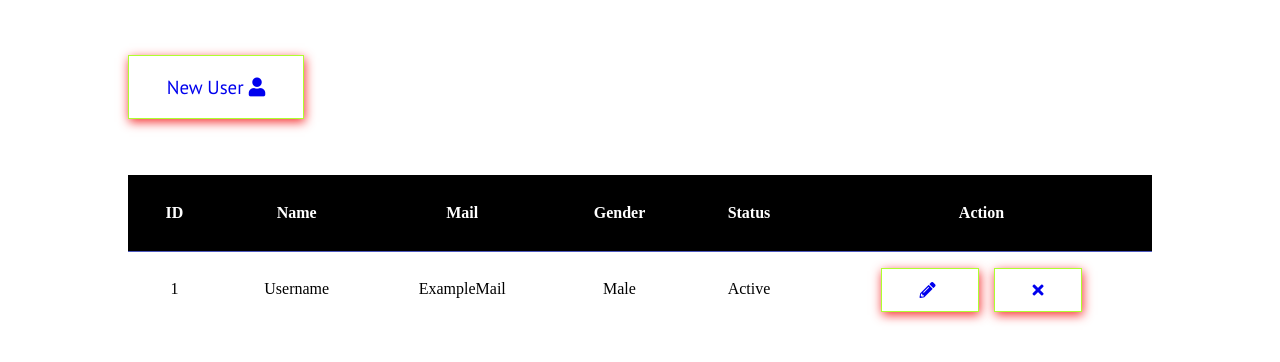
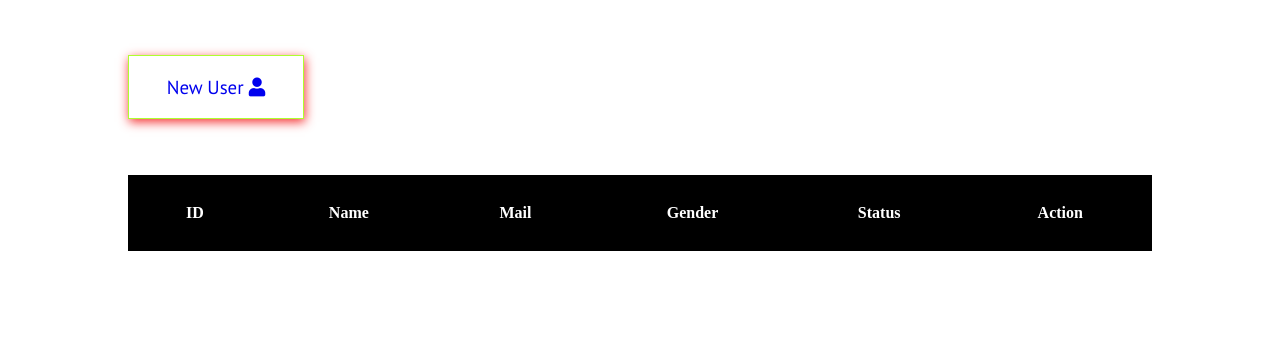
Before and after one commit to DP-0P/NotesHUB, a Node server app: page / in a window 1280 px wide. Shown: the part 112-474 px from the top of the page. Run offline with Node 20, Linux system fonts and the light colour scheme; lists and menus that the app fills with data are empty; some libraries are stand-ins or nearby versions.

Commit message:
almost there

```diff
--- /dev/null
+++ b/assets/js/index.js
@@ -0,0 +1,4 @@
+
+$('#add_user').submit(function(event){
+    alert('Crazy Crazy');
+})
--- a/views/addUser.ejs
+++ b/views/addUser.ejs
@@ -39,8 +39,8 @@
           >
         </div>
 
-        <form method="POST" id="update_user">
-          <div class="new_iser">
+        <form action="/api/users" method="POST" id="add_user">
+          <div class="">
             <div class="form-group">
               <label for="name" class="text-light">Name</label>
               <input type="hidden" name="id" value="" />
@@ -94,5 +94,7 @@
         </form>
       </div>
     </main>
+    <script src="https://cdnjs.cloudflare.com/ajax/libs/jquery/3.6.0/jquery.min.js" integrity="sha512-894YE6QWD5I59HgZOGReFYm4dnWc1Qt5NtvYSaNcOP+u1T9qYdvdihz0PPSiiqn/+/3e7Jo4EaG7TubfWGUrMQ==" crossorigin="anonymous" referrerpolicy="no-referrer"></script>
+    <script src="/assets/js/index.js"></script>
   </body>
 </html>
--- a/views/index.ejs
+++ b/views/index.ejs
@@ -50,12 +50,13 @@
             </thead>
 
             <tbody>
+              <% for(var i=0;i<users.length;i++){%>
               <tr>
-                <td>1</td>
-                <td>Username</td>
-                <td>ExampleMail</td>
-                <td>Male</td>
-                <td>Active</td>
+                <td><%= i+1 %></td>
+                <td><%= users[i].name %></td>
+                <td><%= users[i].email %></td>
+                <td><%= users[i].gender %></td>
+                <td><%= users[i].status %></td>
                 <td>
                   <a href="/update-user" class="btn border-shadow update">
                     <span class="text-gradient">
@@ -69,6 +70,7 @@
                   </a>
                 </td>
               </tr>
+              <% } %>
             </tbody>
           </table>
         </form>
```
Also changed, not shown: server.js (+38 -3 lines).
